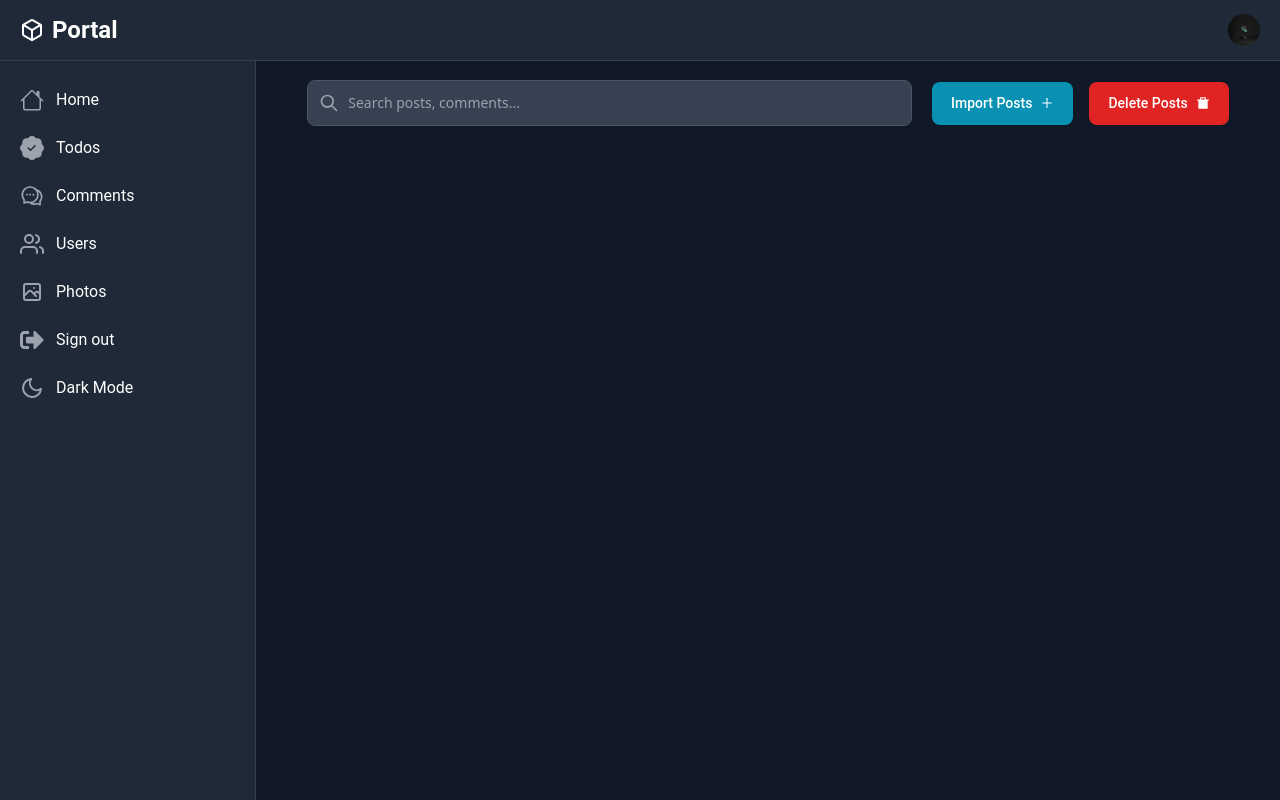
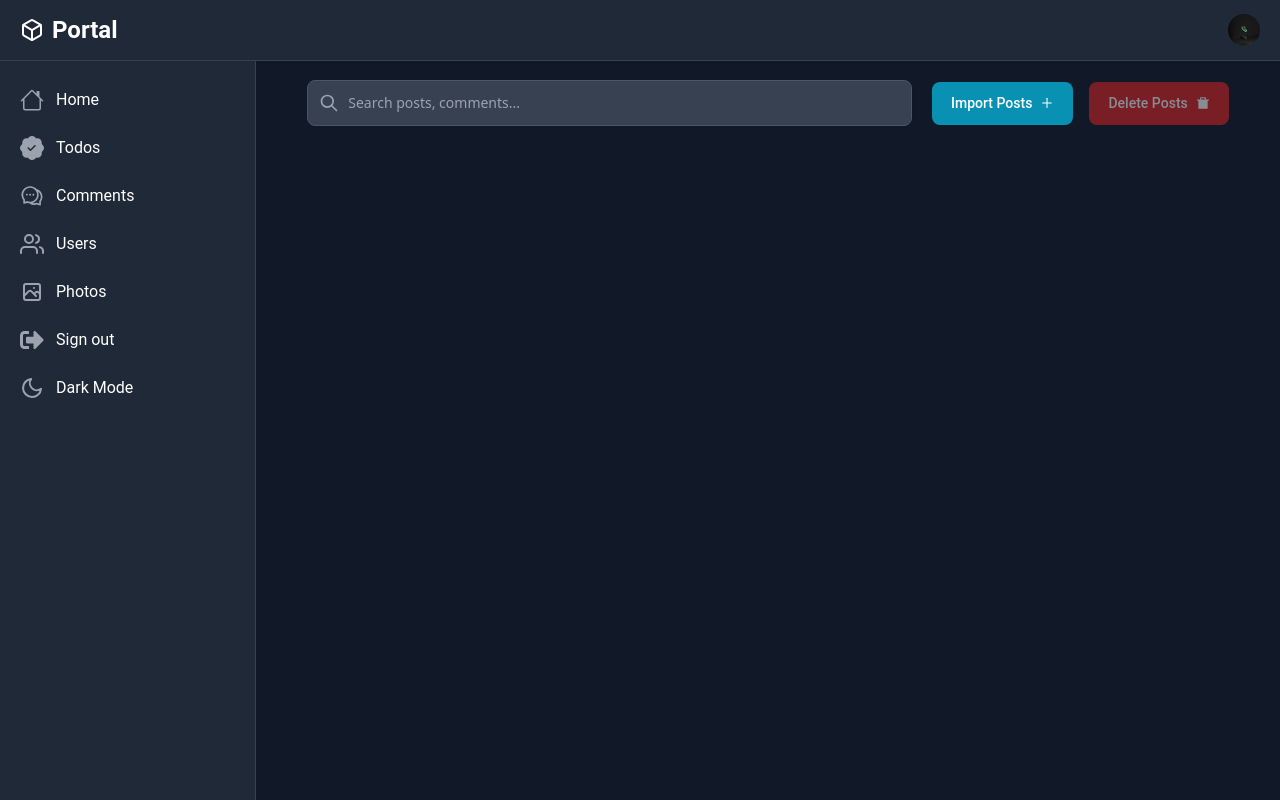
Before and after one commit to doandroidsdreamof/havas-typescript-case-study, a React (Vite) app: page / in a window 1280 px wide. Shown: the top 800 px of the page. Built offline with nearby package versions, Linux system fonts and the light colour scheme.

Commit message:
popup modal

```diff
--- a/src/components/home/PostCards.tsx
+++ b/src/components/home/PostCards.tsx
@@ -40,9 +40,10 @@ const PostCards = () => {
 
     postsData
       .then((data) => {
-        if(reduxSearchValue.length > 0){
+        if (reduxSearchValue.length > 0) {
+          //* Refactoring Todos => ölçeklenebilirlik için binary search tree eklenebilir *//
           setPots(data.filter((items) => items.body?.includes(reduxSearchValue)));
-        }else{
+        } else {
           setPots(data.slice(0, -1));
         }
       })
--- a/src/components/home/RemovePosts.tsx
+++ b/src/components/home/RemovePosts.tsx
@@ -1,27 +1,60 @@
-import React from 'react';
+import React, { useState } from 'react';
 
 //? icons //
 import { RiDeleteBin7Fill } from 'react-icons/ri';
+import { HiOutlineExclamationCircle } from 'react-icons/hi';
 
 //? flowbite //
-import { Button } from 'flowbite-react';
+import { Button, Modal } from 'flowbite-react';
 
 //? redux-toolkit //
-import { useAppDispatch } from '../../store/hooks';
+import { useAppDispatch, useAppSelector } from '../../store/hooks';
 import { requestRemove } from '../../store/reducers/reducersIndex';
 
 const RemovePosts = () => {
   const dispatch = useAppDispatch();
+  const reduxImportState = useAppSelector((state) => state.requestState.requestInitSlice.requestState);
+  const [open, setOpen] = useState(false);
 
   const handleRemovePosts = function () {
     dispatch(requestRemove());
+    setOpen(false);
   };
 
   return (
-    <Button onClick={() => handleRemovePosts()} className='font-roboto' color='failure'>
-      Delete Posts
-      <RiDeleteBin7Fill className='ml-2' />
-    </Button>
+    <>
+      <Button
+        disabled={reduxImportState ? false : true}
+        onClick={() => setOpen(true)}
+        className='font-roboto'
+        color='failure'
+      >
+        Delete Posts
+        <RiDeleteBin7Fill className='ml-2' />
+      </Button>
+      <Modal show={open} size='md' popup={true} onClose={() => setOpen(false)}>
+        <Modal.Header />
+        <Modal.Body>
+          <div className='text-center'>
+            <HiOutlineExclamationCircle
+              onClick={() => setOpen(false)}
+              className='mx-auto mb-4 h-14 w-14 text-gray-400 dark:text-gray-200'
+            />
+            <h3 className='mb-5 text-lg font-normal text-gray-500 dark:text-gray-400'>
+              Are you sure you want to delete this product?
+            </h3>
+            <div className='flex justify-center gap-4'>
+              <Button color='failure' onClick={handleRemovePosts}>
+                Yes, I&apos;m sure
+              </Button>
+              <Button color='gray' onClick={() => setOpen(false)}>
+                No, cancel
+              </Button>
+            </div>
+          </div>
+        </Modal.Body>
+      </Modal>
+    </>
   );
 };
 
```
